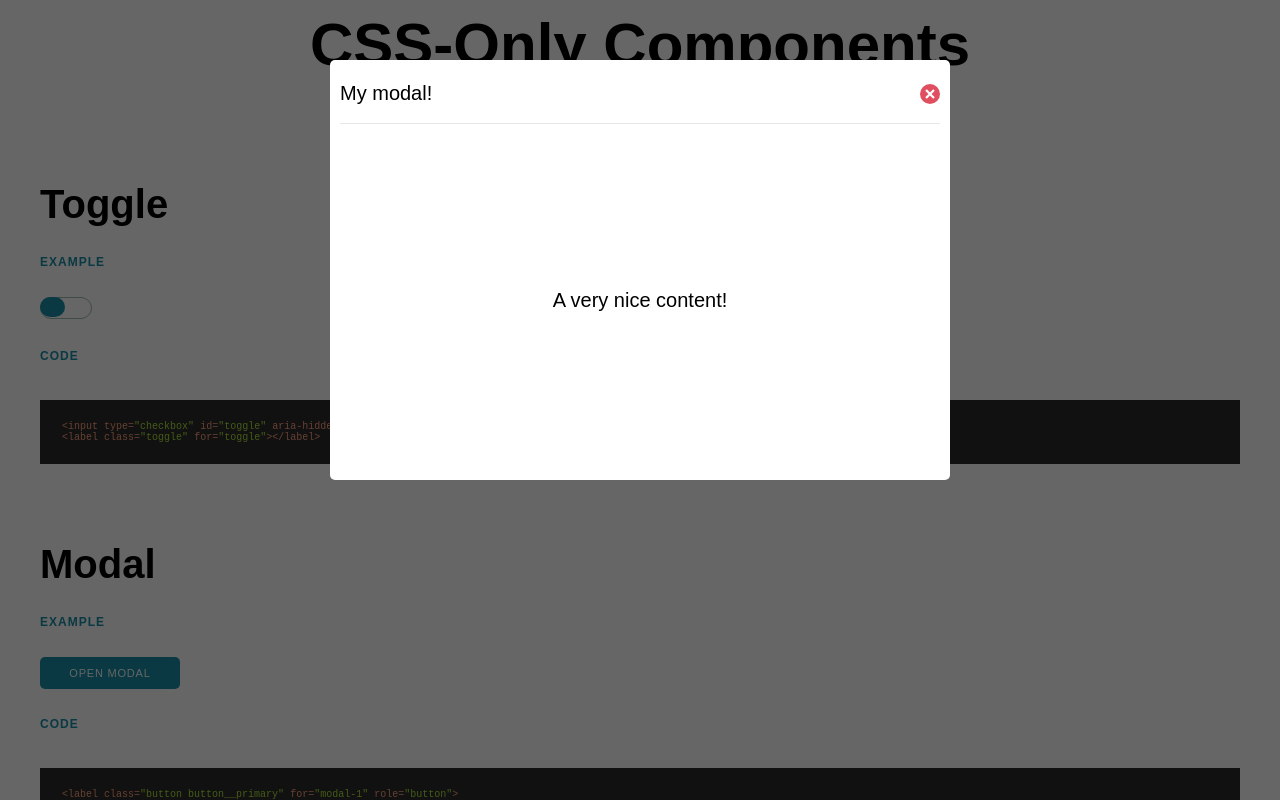
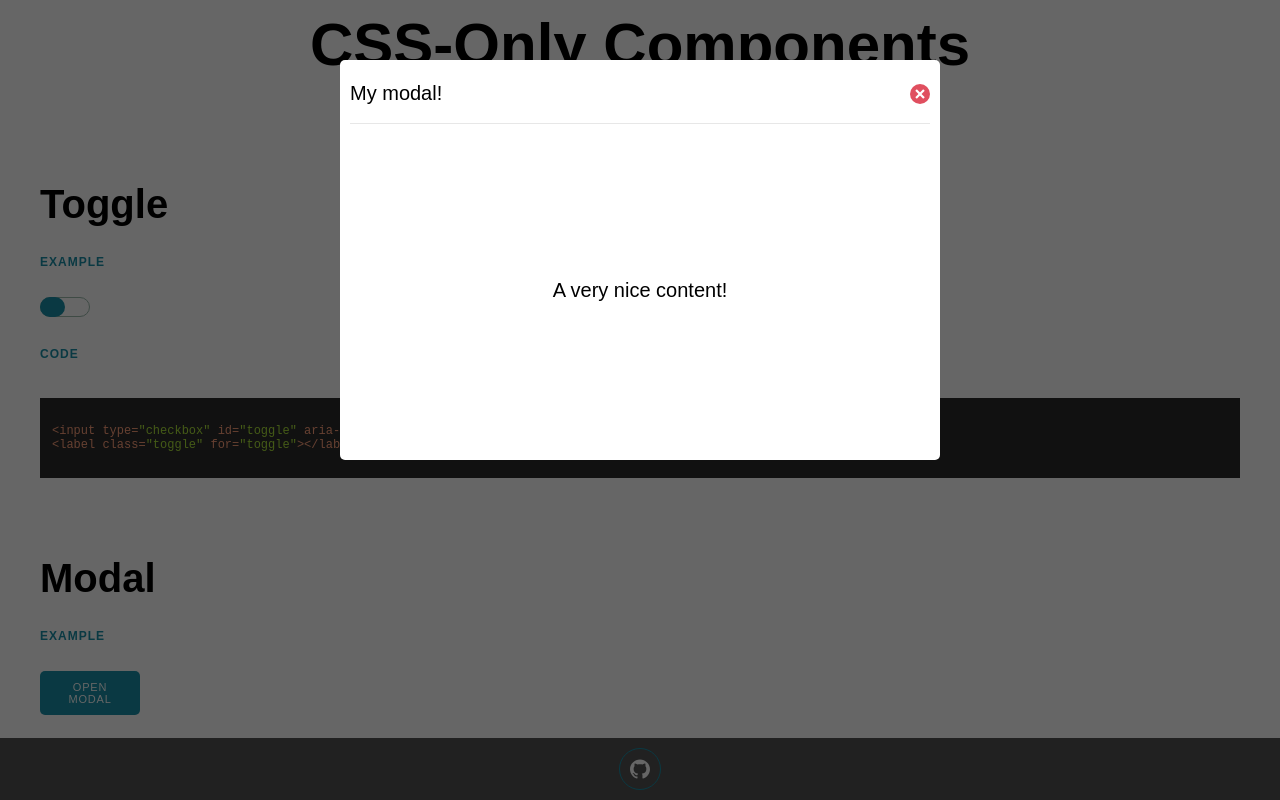
Before and after one commit to LucasED78/css-only-components, a website built with webpack: page src/index.html in a window 1280 px wide. Both pictures are taken after a click on the button "OPEN MODAL". Shown: the top 800 px of the page. Built offline with nearby package versions, Linux system fonts and the light colour scheme.

Commit message:
feat: adding footer

```diff
--- a/src/css/style.css
+++ b/src/css/style.css
@@ -7,14 +7,26 @@ html {
   font-size: 62.5%;
 }
 
+* {
+  box-sizing: border-box;
+}
+
 body {
+  width: 1200px;
+  margin: auto;
   background: var(--background-color);
   font-family: sans-serif;
 }
 
-main {
-  width: 1200px;
-  margin: auto;
+footer {
+  width: 100vw;
+  position: fixed;
+  left: 0;
+  bottom: 0;
+  display: flex;
+  justify-content: center;
+  padding: var(--default-padding);
+  background-color: var(--color-dark);
 }
 
 h1 {
@@ -67,7 +79,7 @@ li {
 }
 
 code {
-  font-size: 1rem;
+  font-size: 1.2rem;
 }
 
 .container {
@@ -78,15 +90,7 @@ code {
   display: inline-block;
   border: 0;
   outline: none;
-  background-color: transparent;
-  cursor: pointer;
   text-align: center;
-}
-
-.button__primary {
-  width: var(--button-width);
-  background-color: var(--color-primary);
-  color: white;
   padding: var(--default-padding) 2rem;
   letter-spacing: 0.08rem;
   text-transform: uppercase;
@@ -94,8 +98,54 @@ code {
   cursor: pointer;
 }
 
+.button__primary {
+  width: var(--button-width);
+  background-color: var(--color-primary);
+  color: white;
+}
+
 .button__primary--outline {
   color: var(--color-primary);
   background-color: transparent;
   border: 1px solid var(--color-primary);
 }
+
+.button__light {
+  width: var(--button-width);
+  background-color: var(--color-light);
+  color: var(--color-dark);
+}
+
+.button__light--outline {
+  color: var(--color-dark);
+  border-color: var(--color-light);
+  border: 1px solid var(--color-primary);
+  background-color: transparent;
+}
+
+.button__circle {
+  width: auto;
+  min-width: 40px;
+  min-height: 40px;
+  display: inline-flex;
+  border-radius: 100%;
+  padding: var(--default-padding);
+  transition: background-color .5s;
+}
+
+.button__circle svg {
+  width: 20px;
+  height: 20px;
+}
+
+.button__circle.button__primary--outline:hover {
+  background-color: var(--color-primary);
+}
+
+.button__circle.button__light--outline:hover {
+  background-color: var(--color-light);
+}
+
+.button__footer:hover path {
+  fill: var(--color-dark);
+}
--- a/src/index.html
+++ b/src/index.html
@@ -68,7 +68,7 @@
                   <p>
                     My modal!
                   </p>
-                  <label class="button button__close" for="modal-1" role="button" aria-hidden="true">
+                  <label class="button__close" for="modal-1" role="button" aria-hidden="true">
                     <svg version="1.1" id="Layer_1" xmlns="http://www.w3.org/2000/svg" xmlns:xlink="http://www.w3.org/1999/xlink" x="0px" y="0px"
                       viewBox="0 0 512 512" style="enable-background:new 0 0 512 512;" xml:space="preserve">
                     <ellipse style="fill:#E04F5F;" cx="256" cy="256" rx="256" ry="255.832"/>
@@ -286,5 +286,11 @@
       </pre>
     </section>
   </main>
+
+  <footer>
+    <a class="button button__circle button__light--outline button__footer" href="https://github.com/LucasED78/only-css-components" target="_blank">
+      <svg enable-background="new 0 0 24 24" height="512" viewBox="0 0 24 24" width="512" xmlns="http://www.w3.org/2000/svg"><path d="m12 .5c-6.63 0-12 5.28-12 11.792 0 5.211 3.438 9.63 8.205 11.188.6.111.82-.254.82-.567 0-.28-.01-1.022-.015-2.005-3.338.711-4.042-1.582-4.042-1.582-.546-1.361-1.335-1.725-1.335-1.725-1.087-.731.084-.716.084-.716 1.205.082 1.838 1.215 1.838 1.215 1.07 1.803 2.809 1.282 3.495.981.108-.763.417-1.282.76-1.577-2.665-.295-5.466-1.309-5.466-5.827 0-1.287.465-2.339 1.235-3.164-.135-.298-.54-1.497.105-3.121 0 0 1.005-.316 3.3 1.209.96-.262 1.98-.392 3-.398 1.02.006 2.04.136 3 .398 2.28-1.525 3.285-1.209 3.285-1.209.645 1.624.24 2.823.12 3.121.765.825 1.23 1.877 1.23 3.164 0 4.53-2.805 5.527-5.475 5.817.42.354.81 1.077.81 2.182 0 1.578-.015 2.846-.015 3.229 0 .309.21.678.825.56 4.801-1.548 8.236-5.97 8.236-11.173 0-6.512-5.373-11.792-12-11.792z" fill="#ffffff"/></svg>
+    </a>
+  </footer>
 </body>
 </html>
```
Lines whose indentation alone changed are shown as unchanged.
